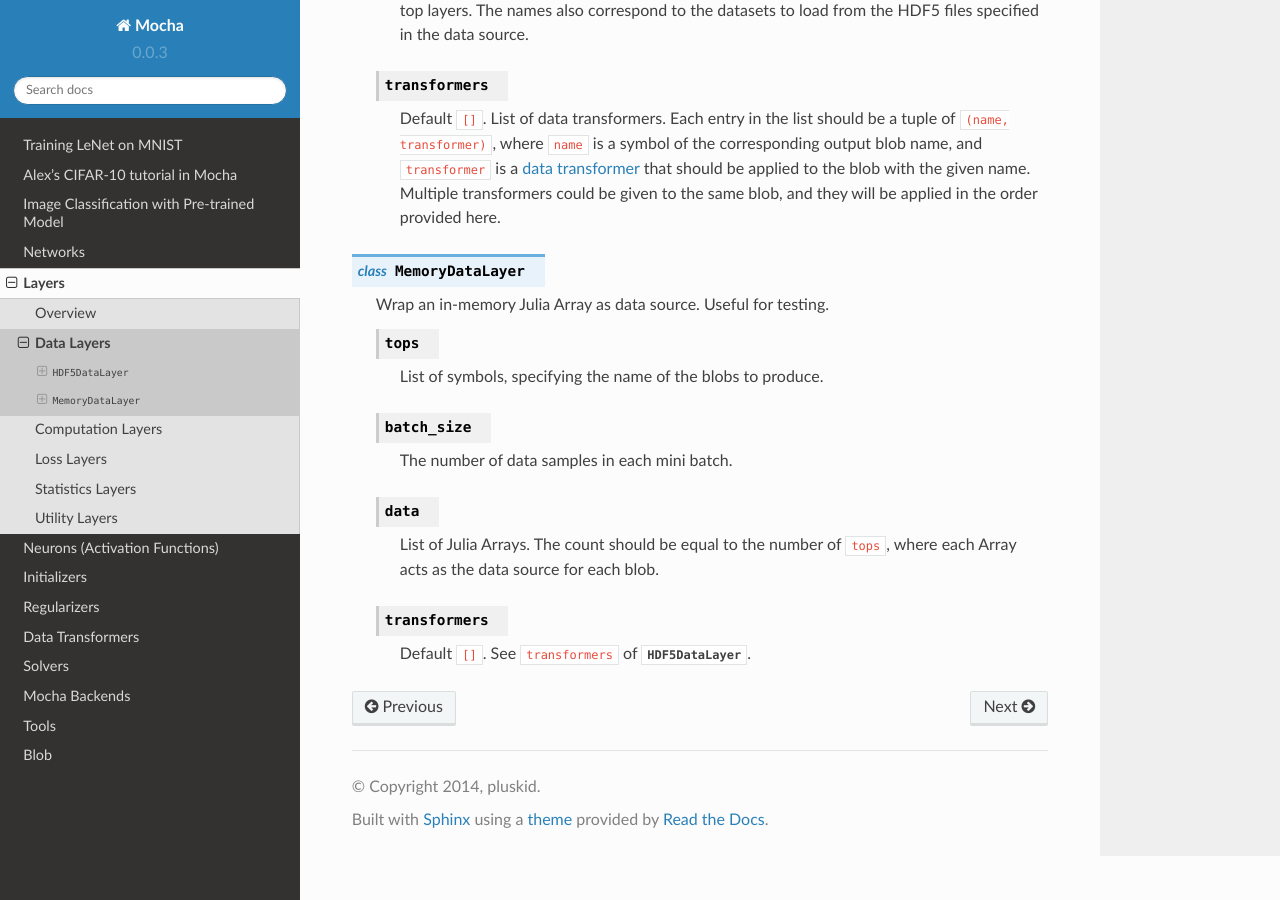
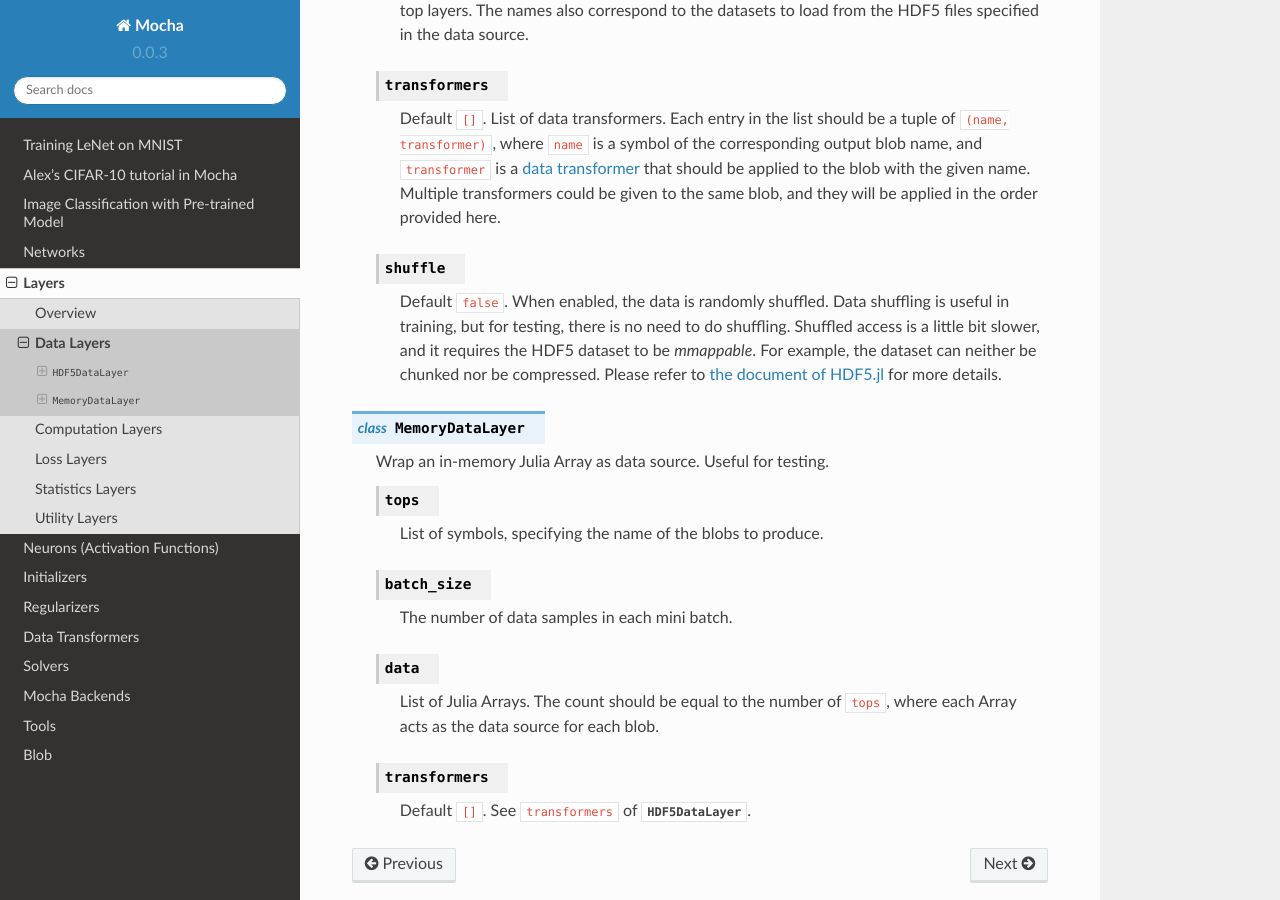
Before and after one commit to pluskid/Mocha.jl, a Sphinx documentation site: the page built from docs/user-guide/layers/data-layer.rst, in a window 1280 px wide and 900 px high, scrolled down 1000 px. Built offline with Sphinx 7.4.7 and the Read the Docs theme 2.0.0, drawn with Linux system fonts in a browser that asks for light colours.

Commit message:
update HDF5 data layer doc for shuffling.

```diff
--- a/docs/user-guide/layers/data-layer.rst
+++ b/docs/user-guide/layers/data-layer.rst
@@ -57,6 +57,16 @@ Data Layers
       blob with the given name. Multiple transformers could be given to the same
       blob, and they will be applied in the order provided here.
 
+   .. attribute:: shuffle
+
+      Default ``false``. When enabled, the data is randomly shuffled. Data
+      shuffling is useful in training, but for testing, there is no need to do
+      shuffling. Shuffled access is a little bit slower, and it requires the
+      HDF5 dataset to be *mmappable*. For example, the dataset can neither be
+      chunked nor be compressed. Please refer to `the document of HDF5.jl
+      <https://github.com/timholy/HDF5.jl/blob/master/doc/hdf5.md#memory-mapping>`_
+      for more details.
+
 .. class:: MemoryDataLayer
 
    Wrap an in-memory Julia Array as data source. Useful for testing.
```
